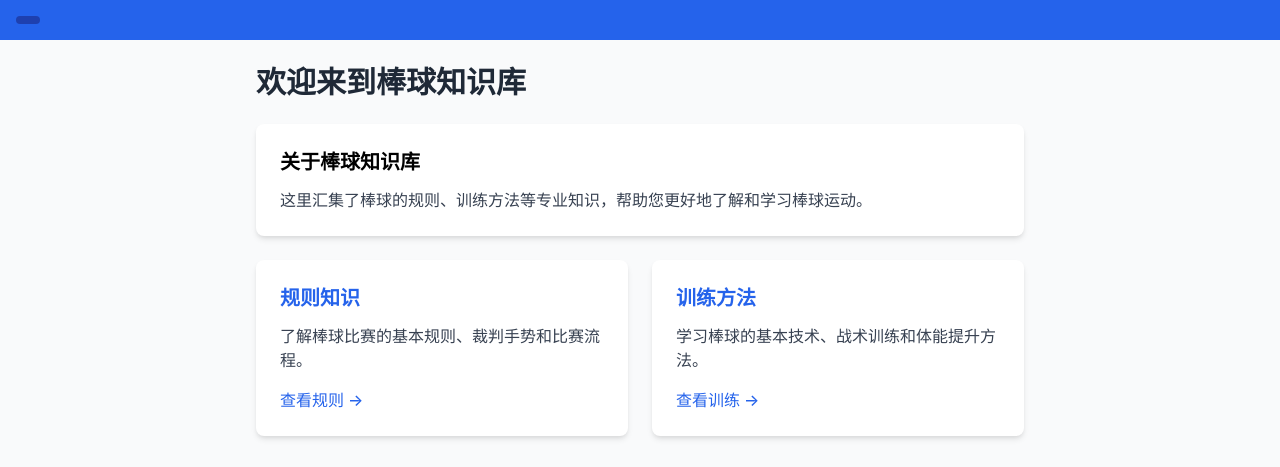
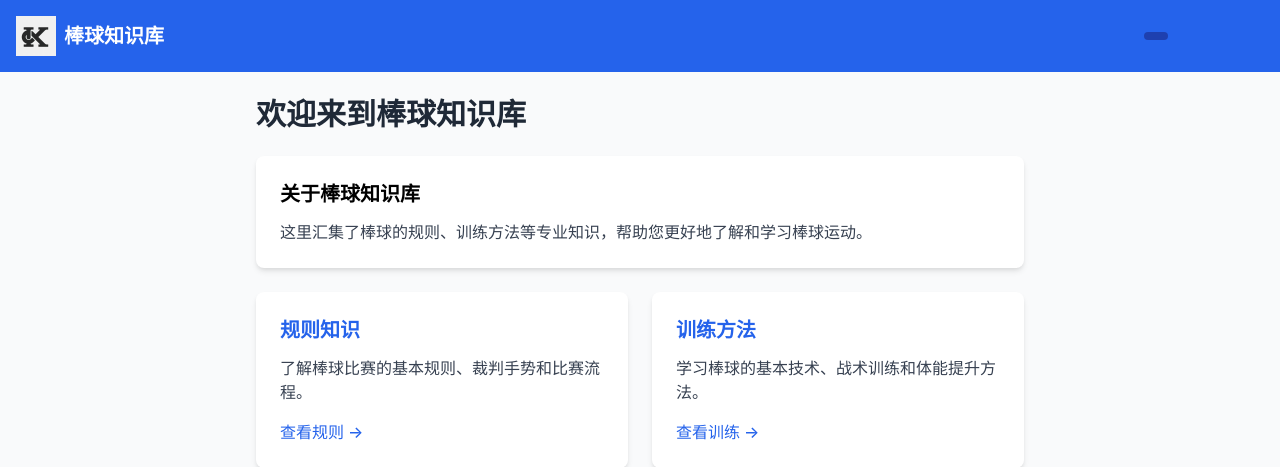
Before and after one commit to dyzqt/BaseBall, a Django app: page / in a window 1280 px wide. Shown: the top 467 px of the page. Run offline with Django 5.2, Linux system fonts and the light colour scheme.

Commit message:
dyzqt
在左上角加入返回首页

```diff
--- a/Baseball_django/Baseball_django/settings.py
+++ b/Baseball_django/Baseball_django/settings.py
@@ -117,6 +117,12 @@
 # https://docs.djangoproject.com/en/5.2/howto/static-files/
 
 STATIC_URL = "static/"
+STATICFILES_DIRS = [
+    BASE_DIR / 'Photo',  # 添加Photo目录到静态文件查找路径
+]
+
+# 定义STATIC_ROOT（用于生产环境）
+STATIC_ROOT = BASE_DIR / 'staticfiles'
 
 # Default primary key field type
 # https://docs.djangoproject.com/en/5.2/ref/settings/#default-auto-field
--- a/Baseball_django/Baseball_django/urls.py
+++ b/Baseball_django/Baseball_django/urls.py
@@ -11,5 +11,7 @@
     path('article/<int:article_id>/', article_detail),  # 获取单个文章详情
     path('', home, name='home'),  # 主页
 ]
+# 配置媒体文件和静态文件服务
+# 配置媒体文件服务 - 只保留媒体文件配置
 if settings.DEBUG:
     urlpatterns += static(settings.MEDIA_URL, document_root=settings.MEDIA_ROOT)
--- a/Baseball_django/knowledge/templates/home.html
+++ b/Baseball_django/knowledge/templates/home.html
@@ -13,7 +13,17 @@
         <!-- 顶部导航栏 -->
         <header class="bg-blue-600 text-white shadow-md">
             <div class="container mx-auto px-4">
-                <div class="flex space-x-6 py-4 text-lg">
+                <div class="flex space-x-6 py-4 text-lg items-center">
+                    <!-- Logo图片 - 点击返回首页 -->
+                    <div class="mr-auto flex items-center space-x-2">
+                        <img
+                            src="/static/XK_log.jpg"
+                            alt="Logo"
+                            class="h-10 cursor-pointer hover:opacity-90 transition-opacity duration-200"
+                            @click="selectTab('首页')"
+                        >
+                        <p @click="selectTab('首页')" class="text-xl font-bold cursor-pointer">棒球知识库</p>
+                    </div>
                     <button v-for="tab in tabs" :key="tab"
                             @click="selectTab(tab)"
                             class="px-3 py-1 rounded transition-colors duration-200 hover:bg-blue-700"
@@ -24,7 +34,7 @@
             </div>
         </header>
 
-        <!-- 主要内容区域 -->
+        <!-- 主要内容区域 - 保持不变 -->
         <div class="flex flex-1 overflow-hidden">
             <!-- 左侧文章列表 (非首页显示) -->
             <aside v-if="activeTab !== '首页'" class="w-64 bg-white border-r border-gray-200 overflow-y-auto">
```
Also changed, not shown: Baseball_django/Photo/XK_log.jpg (renamed from Photo/XK_log.jpg).
